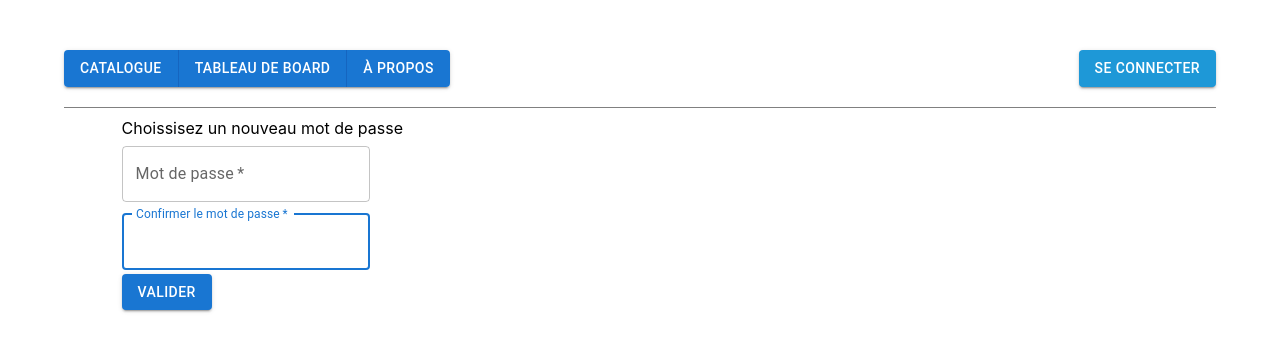
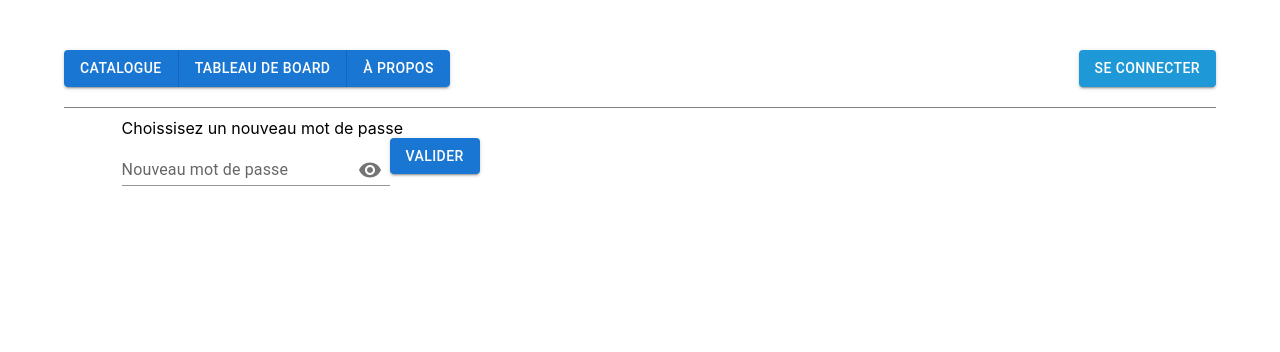
Before and after one commit to EdwardHealy00/Projet-LAC, a React (Create React App) app in the folder client/: page /reset-password/1 in a window 1280 px wide. Shown: the top 352 px of the page. Built offline with nearby package versions, Linux system fonts and the light colour scheme.

Commit message:
password validation done

```diff
--- a/client/src/components/connection/ResetPassword.tsx
+++ b/client/src/components/connection/ResetPassword.tsx
@@ -2,21 +2,43 @@ import { useParams } from "react-router-dom";
 import React from "react";
 import axios from "axios";
 import { UserPasswordReset } from "../../model/User";
-import { Button, TextField } from "@mui/material";
+import {
+  Button,
+  FormControl,
+  IconButton,
+  Input,
+  InputAdornment,
+  InputLabel,
+} from "@mui/material";
+import { VisibilityOff, Visibility } from "@mui/icons-material";
 
 export default function ResetPassword() {
   const { resetToken } = useParams();
 
-  const initialStateErrors = {
-    password: "",
-    confirmPassword: "",
+  const [passwordError, setPasswordError] = React.useState({
+      isError: false,
+      message: "",
+  });
+
+  const [showPassword, setShowPassword] = React.useState(false);
+
+  const validatePassword = (password: string) => {
+    const passwordError = {
+      isError: false,
+      message: "",
+    };
+    if (password.length < 8 || password.length > 32) {
+      passwordError.isError = true;
+      passwordError.message = "Le mot de passe doit contenir entre 8 et 32 caractères";
+    }
+    setPasswordError(passwordError);
+    return passwordError.isError;
   };
-
-  const [error, setError] = React.useState(initialStateErrors);
 
   const handleSubmitNewPassword = (e: any) => {
     e.preventDefault();
-    console.log(e.target.elements);
+    const password = e.target.password.value.trim();
+    if (!validatePassword(password)) return;
     const newPassword: UserPasswordReset = {
       reset_token: resetToken!,
       password: e.target.password.value,
@@ -41,28 +63,30 @@ export default function ResetPassword() {
     <div>
       <div>Choissisez un nouveau mot de passe</div>
       <form onSubmit={handleSubmitNewPassword}>
-        <div>
-          <TextField
-            required
-            autoFocus
-            margin="dense"
-            label="Mot de passe"
-            type="password"
-            variant="outlined"
+        <FormControl variant="standard">
+          <InputLabel htmlFor="standard-adornment-password">
+            Nouveau mot de passe
+          </InputLabel>
+          <Input
+            error={passwordError.isError}
             name="password"
+            id="standard-adornment-password"
+            type={showPassword ? "text" : "password"}
+            endAdornment={
+              <InputAdornment position="end">
+                <IconButton
+                  aria-label="toggle password visibility"
+                  onClick={() => setShowPassword(!showPassword)}
+                >
+                  {showPassword ? <VisibilityOff /> : <Visibility />}
+                </IconButton>
+              </InputAdornment>
+            }
           />
-        </div>
-        <div>
-          <TextField
-            required
-            autoFocus
-            margin="dense"
-            label="Confirmer le mot de passe"
-            type="password"
-            variant="outlined"
-            name="passwordConfirm"
-          />
-        </div>
+        </FormControl>
+        {passwordError.isError && (
+          <div style={{ color: "red" }}>{passwordError.message}</div>
+        )}
         <Button type="submit" variant="contained">
           Valider
         </Button>
```
